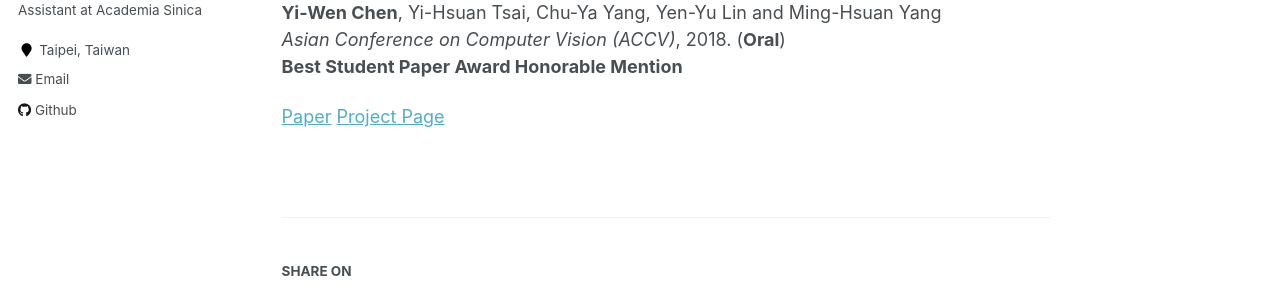
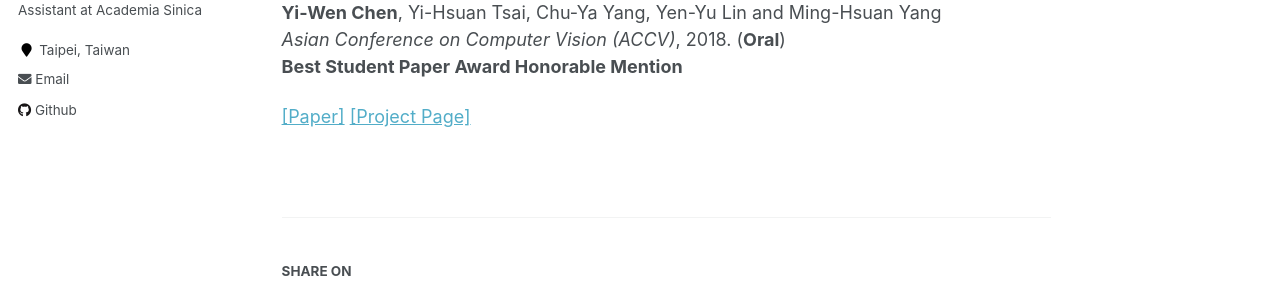
Before and after one commit to wenz116/wenz116.github.io, a Jekyll site: the page built from _publications/accv_2018_TransferSeg.md, in a window 1280 px wide. Shown: the part 375-662 px from the top of the page. Built offline with Jekyll 4.4.1, drawn with Linux system fonts in a browser that asks for light colours.

```diff
--- a/_publications/accv_2018_TransferSeg.md
+++ b/_publications/accv_2018_TransferSeg.md
@@ -12,5 +12,5 @@ citation: 'Yi-Wen Chen, Yi-Hsuan Tsai, Chu-Ya Yang, Yen-Yu Lin, Ming-Hsuan Yang,
 *Asian Conference on Computer Vision (ACCV)*, 2018. (**Oral**) <br />
 **Best Student Paper Award Honorable Mention**
 
-[Paper](https://arxiv.org/abs/1901.02444)
-[Project Page](https://github.com/wenz116/TransferSeg)
+[[Paper]](https://arxiv.org/abs/1901.02444)
+[[Project Page]](https://github.com/wenz116/TransferSeg)
```
